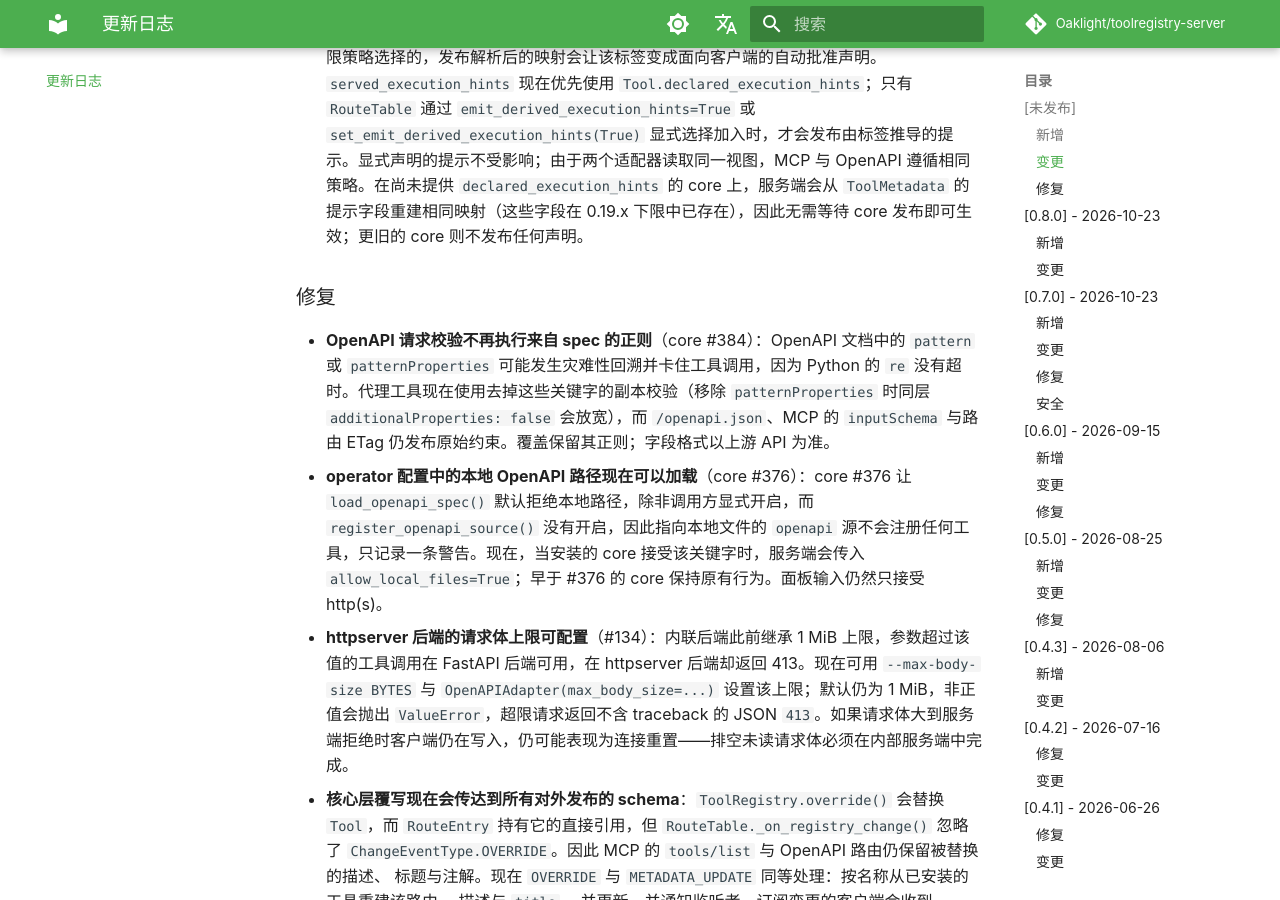
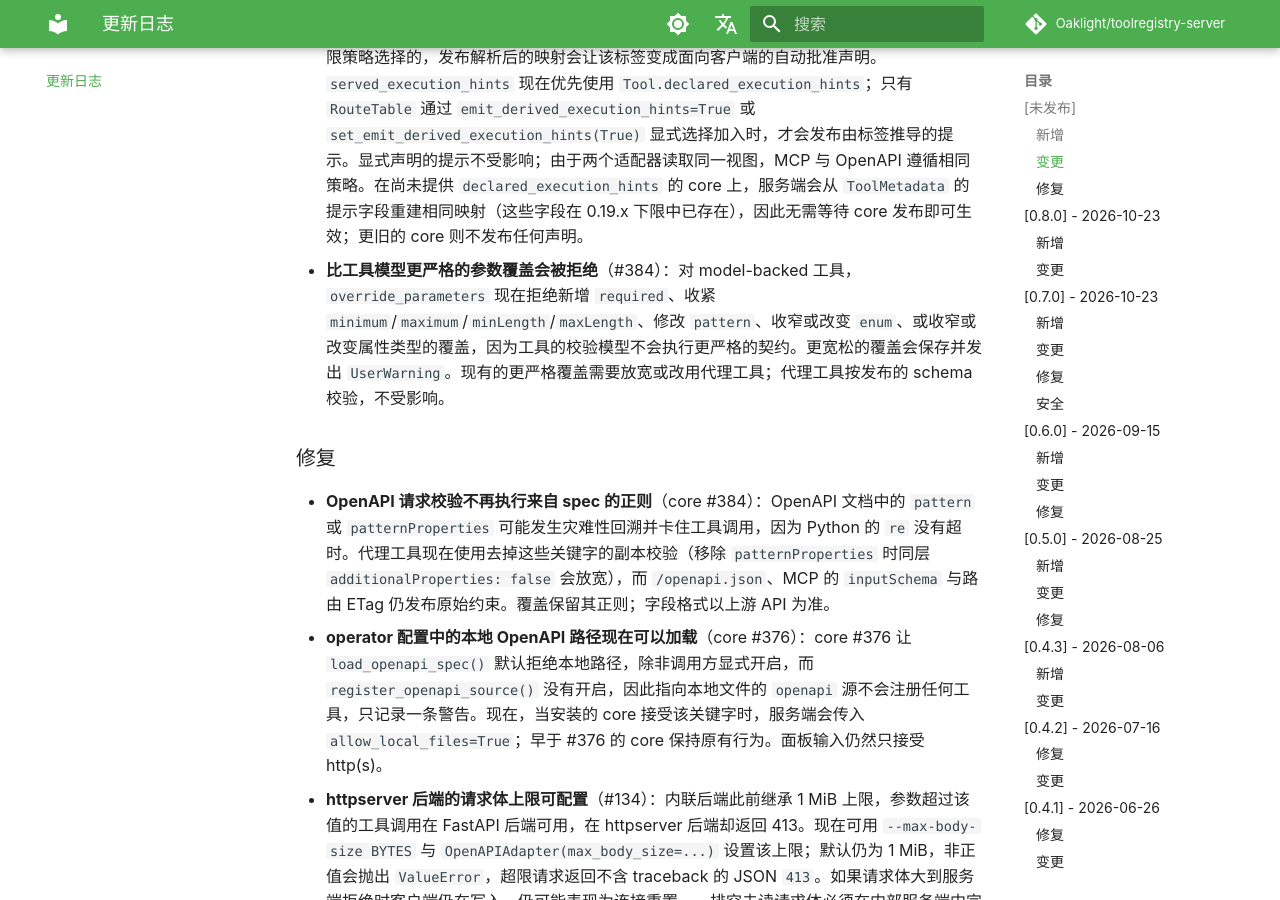
Before and after one commit to Oaklight/toolregistry-server, an MkDocs documentation site: the page built from docs/changelog.md, in a window 1280 px wide and 900 px high, scrolled down 695 px. Built offline with MkDocs 1.6.1 and Material for MkDocs 9.7.7, drawn with Linux system fonts in a browser that asks for light colours; some web fonts are replaced; comment, search, counter and statistics services are not loaded.

```diff
--- a/docs/changelog.md
+++ b/docs/changelog.md
@@ -13,6 +13,7 @@
 ### 变更
 
 - **默认只发布显式声明的执行提示**（#136）：`READ_ONLY` / `DESTRUCTIVE` 标签可能是为本地权限策略选择的，发布解析后的映射会让该标签变成面向客户端的自动批准声明。`served_execution_hints` 现在优先使用 `Tool.declared_execution_hints`；只有 `RouteTable` 通过 `emit_derived_execution_hints=True` 或 `set_emit_derived_execution_hints(True)` 显式选择加入时，才会发布由标签推导的提示。显式声明的提示不受影响；由于两个适配器读取同一视图，MCP 与 OpenAPI 遵循相同策略。在尚未提供 `declared_execution_hints` 的 core 上，服务端会从 `ToolMetadata` 的提示字段重建相同映射（这些字段在 0.19.x 下限中已存在），因此无需等待 core 发布即可生效；更旧的 core 则不发布任何声明。
+- **比工具模型更严格的参数覆盖会被拒绝**（#384）：对 model-backed 工具，`override_parameters` 现在拒绝新增 `required`、收紧 `minimum`/`maximum`/`minLength`/`maxLength`、修改 `pattern`、收窄或改变 `enum`、或收窄或改变属性类型的覆盖，因为工具的校验模型不会执行更严格的契约。更宽松的覆盖会保存并发出 `UserWarning`。现有的更严格覆盖需要放宽或改用代理工具；代理工具按发布的 schema 校验，不受影响。
 
 ### 修复
 
```
Also changed, not shown: docs/reference/adapters.md (+2 -0 lines).
